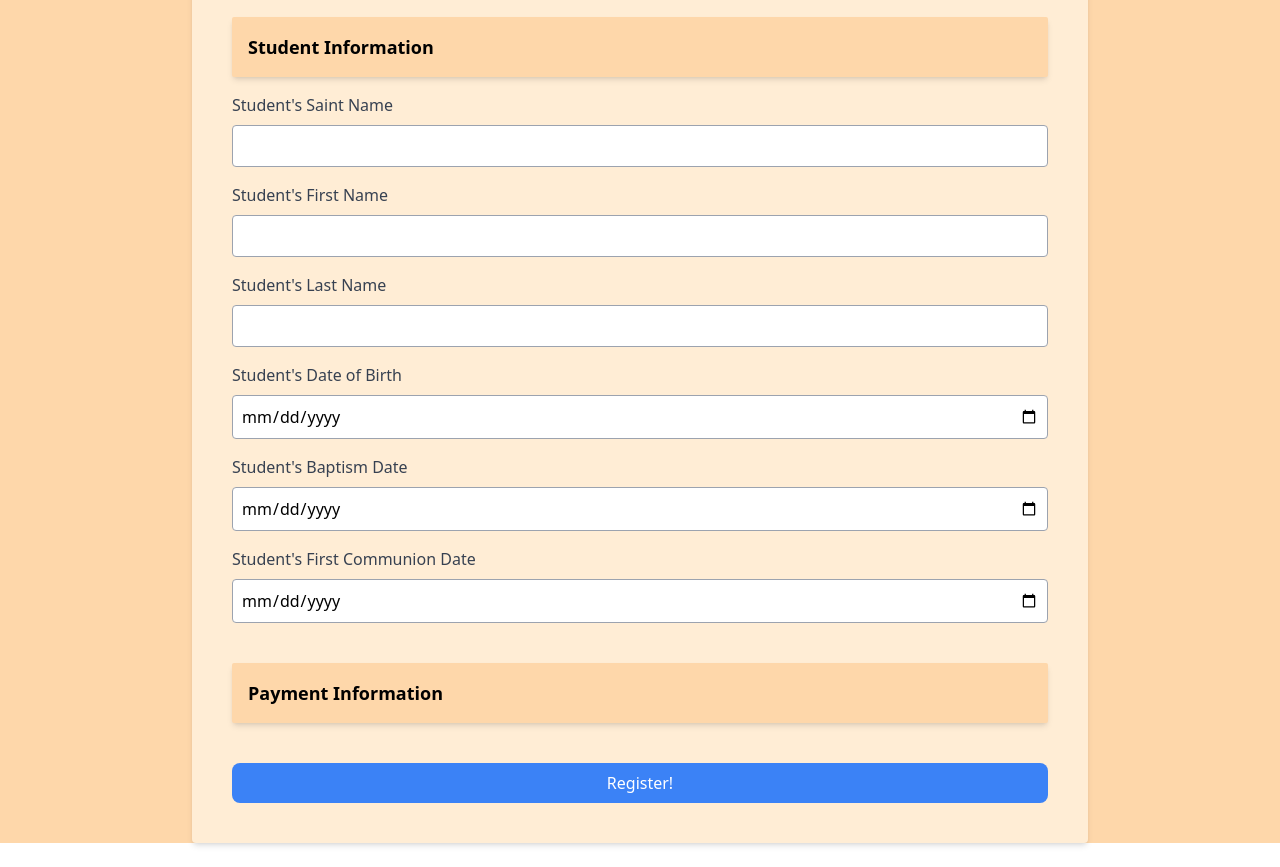
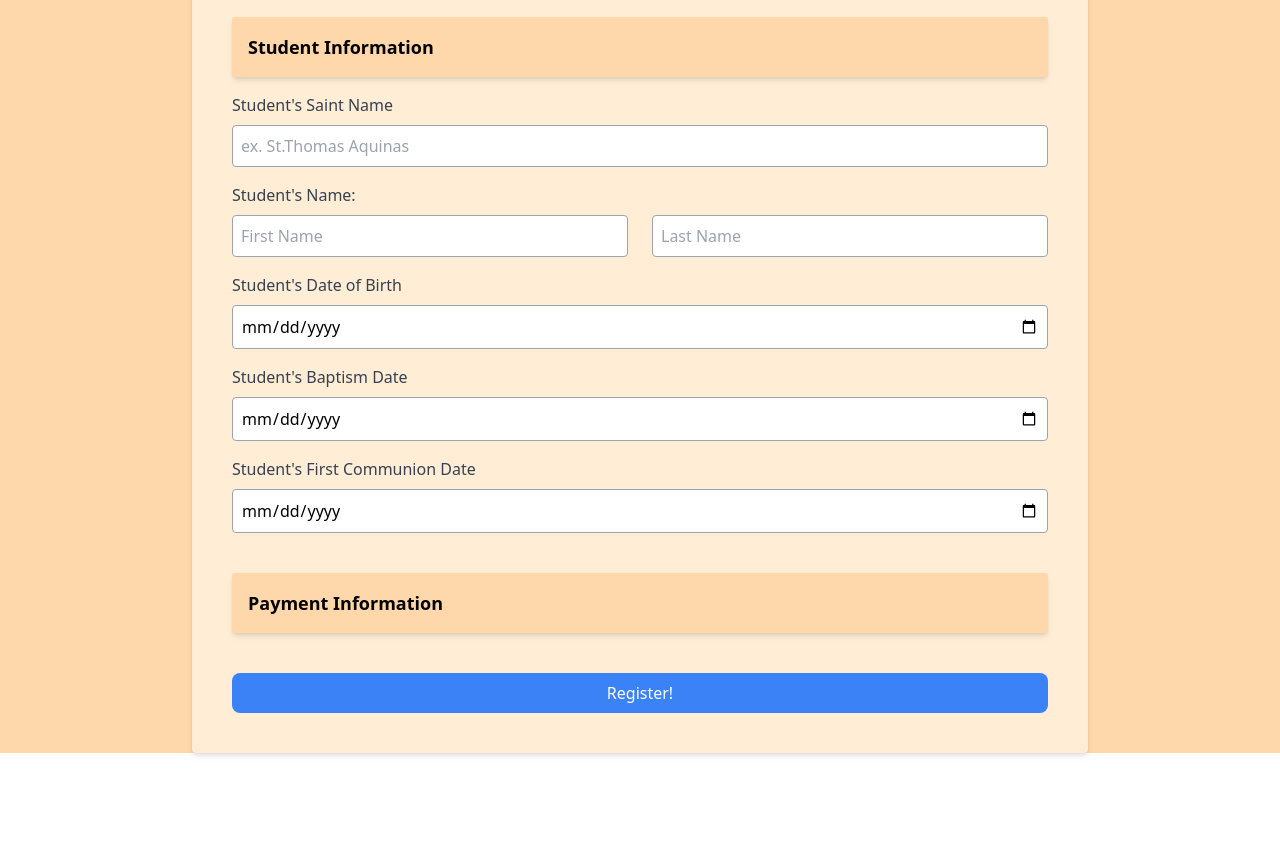
Before and after one commit to vianneyp72/glvn-website-1, a Next.js app: page /registration-page in a window 1280 px wide. Shown: the part 1160-2027 px from the top of the page. After the commit the page ends 1937 px from the top, so only its background shows below. Built offline with nearby package versions, Linux system fonts and the light colour scheme; no server answers.

Commit message:
Update RegForm.js

```diff
--- a/components/RegForm.js
+++ b/components/RegForm.js
@@ -209,6 +209,7 @@ const Form = () => {
               Student's Saint Name
             </label>
             <input
+              placeholder="ex. St.Thomas Aquinas"
               className="w-full border border-gray-400 p-2 rounded"
               type="text"
               name="studentSaintName"
@@ -217,14 +218,15 @@ const Form = () => {
               onChange={handleChange}
             />
           </div>
-          <div className="my-4">
           <label
             className="block text-gray-700 font-medium mb-2"
             htmlFor="studentFirstName"
           >
-              Student's First Name
+            Student's Name:
           </label>
+          <div className="flex space-x-3">
             <input
+              placeholder="First Name"
               className="w-full border border-gray-400 p-2 rounded"
               type="text"
               name="studentFirstName"
@@ -232,15 +234,12 @@ const Form = () => {
               value={formData.studentFirstName}
               onChange={handleChange}
             />
-          </div>
-          <div className="my-4">
               <label
                 className="block text-gray-700 font-medium mb-2"
                 htmlFor="studentLastName"
-            >
-              Student's Last Name
-            </label>
+              ></label>
               <input
+                placeholder="Last Name"
                 className="w-full border border-gray-400 p-2 rounded"
                 type="text"
                 name="studentLastName"
```
Lines whose indentation alone changed are shown as unchanged.
